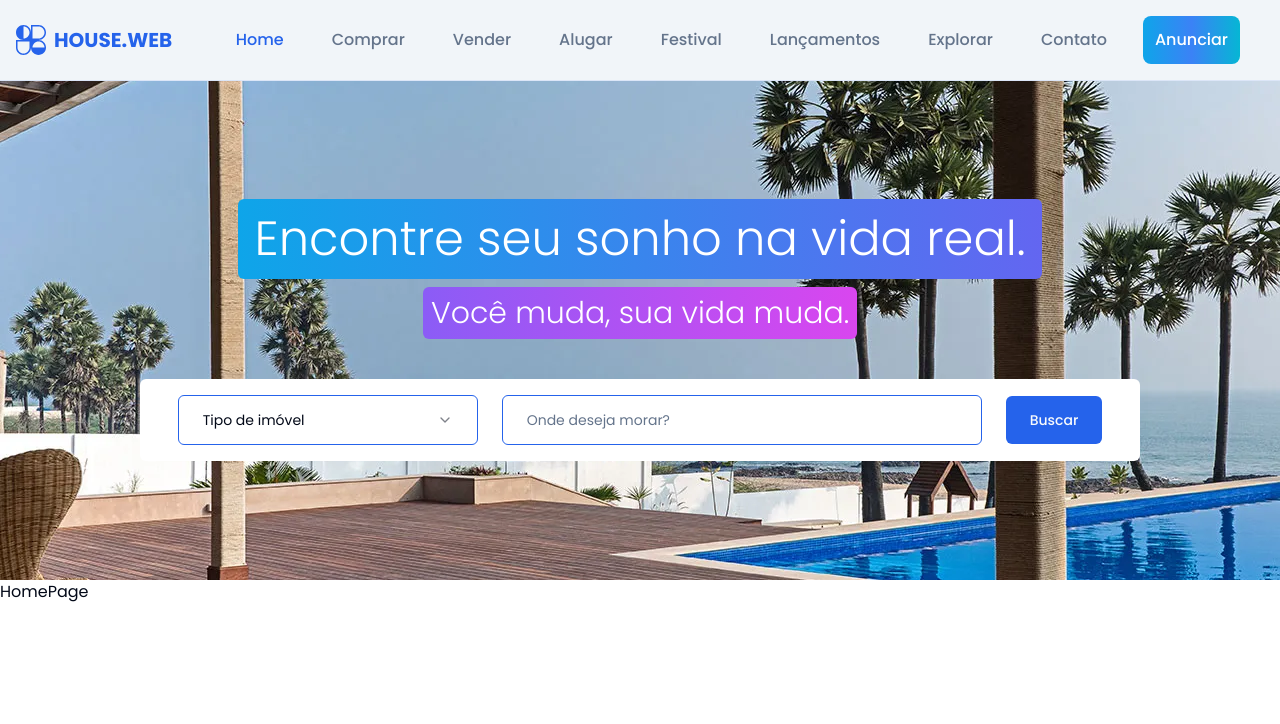
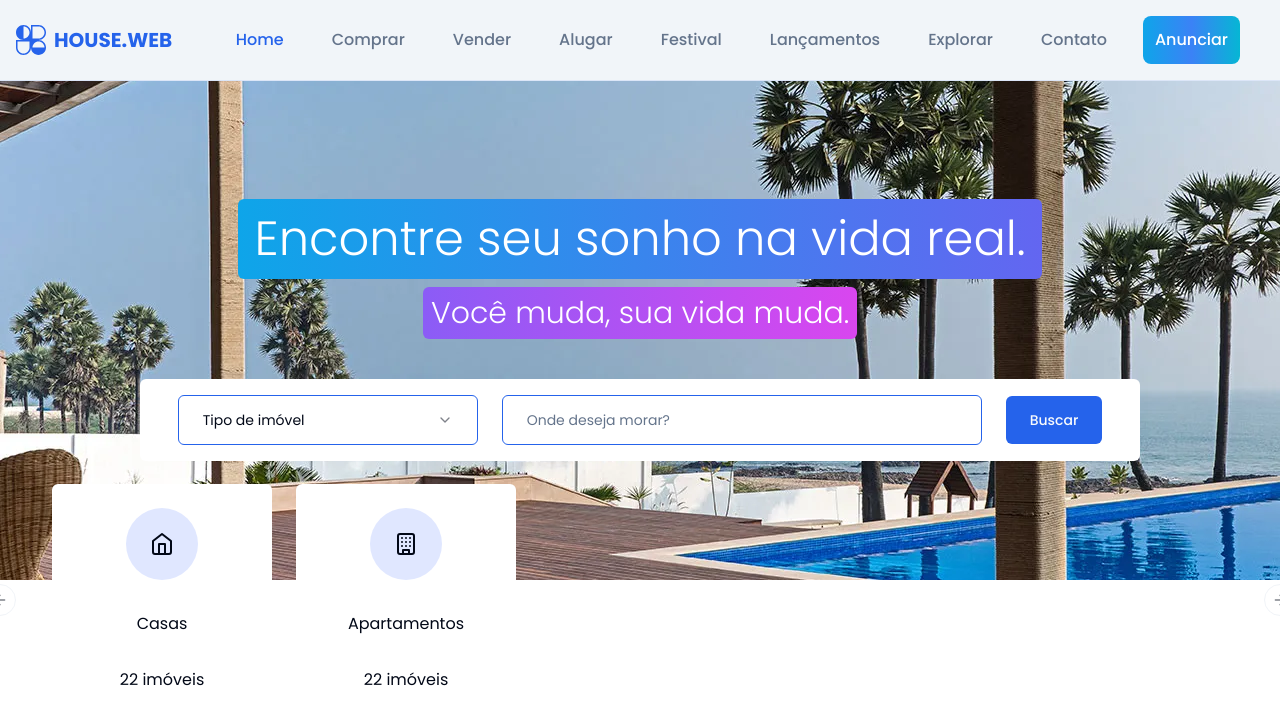
Before and after one commit to geraldobl58/house-web, a Next.js app: page / in a window 1280 px wide. Shown: the top 724 px of the page. Built offline with nearby package versions, Linux system fonts and the light colour scheme.

Commit message:
feat: Add card item component

```diff
--- a/src/app/(homepage)/layout.tsx
+++ b/src/app/(homepage)/layout.tsx
@@ -1,17 +1,11 @@
 import Navbar from "@/components/navbar";
-import { Search } from "./components/search";
 
 const HomepageLayout = ({ children }: { children: React.ReactNode }) => {
   return (
-    <>
-      <div className="h-full">
-        <Navbar />
-        <main className="pt-20 h-full">
-          <Search />
-          {children}
-        </main>
-      </div>
-    </>
+    <div className="h-full">
+      <Navbar />
+      <main className="pt-20 h-full">{children}</main>
+    </div>
   );
 };
 
--- a/src/app/(homepage)/page.tsx
+++ b/src/app/(homepage)/page.tsx
@@ -1,7 +1,16 @@
+import { Search } from "./components/search";
+
+import CardItem from "@/components/card-item";
+
 const HomePage = () => {
   return (
-    <div>
-      <div>HomePage</div>
+    <div className="h-full">
+      <Search />
+      <div className="mx-auto w-full max-w-[1600px] gap-5 p-8">
+        <div>
+          <CardItem />
+        </div>
+      </div>
     </div>
   );
 };
```
